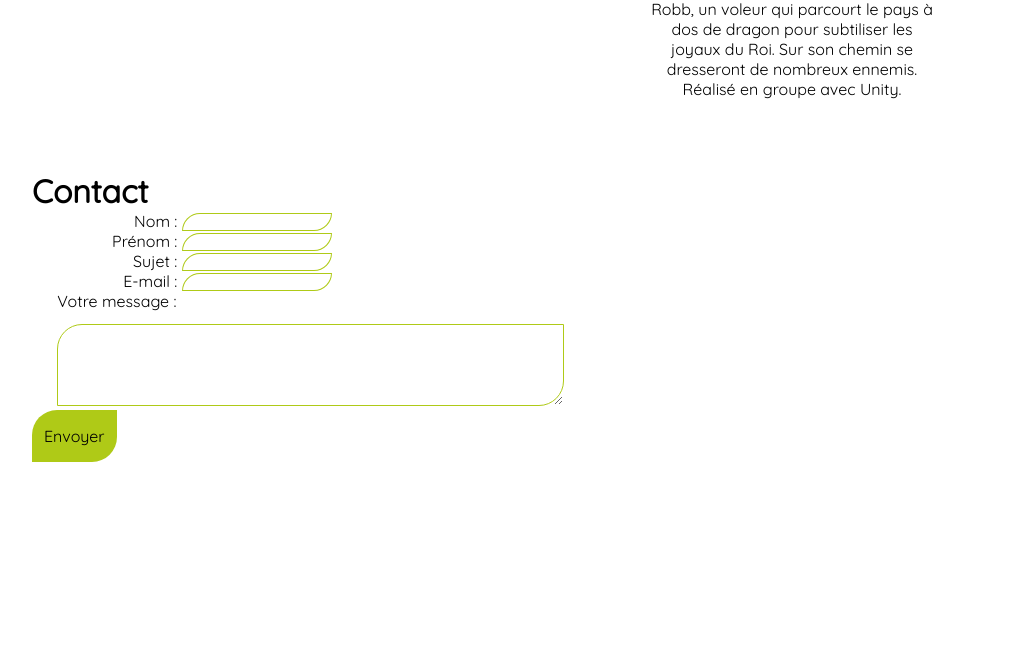
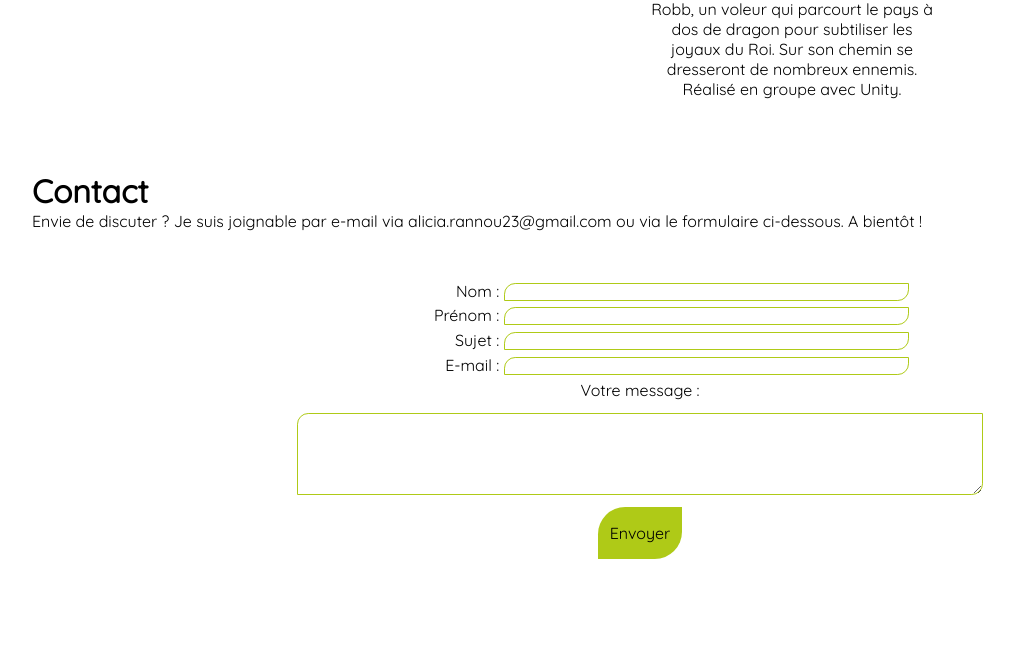
Before and after one commit to arannou/portfolio, a PHP site: page / in a window 1280 px wide. Shown: the part 2931-3578 px from the top of the page, without its empty margins (0-1014 px from the left). Before the commit the page ends 3393 px from the top, so only its background shows below. Run offline with PHP 8.4, Linux system fonts and the light colour scheme.

Commit message:
Add style for contacts and Fix anchors

```diff
--- a/css/style.css
+++ b/css/style.css
@@ -38,6 +38,14 @@ p, label {
 }
 
 /****************************** MENU ************************************/
+
+.anchor {
+    display: block;
+    position: relative;
+    top: -3.5rem;
+    visibility: hidden;
+}
+
 header{
 	position: fixed;
 	display:flex;
@@ -183,6 +191,9 @@ section>div {
 	text-align: justify;
 }
 
+section>div.no-bottom {
+	margin-bottom: 0;
+}
 .links {
 	display: inline;
 	margin: auto;
@@ -222,10 +233,19 @@ section .parcours-container>div {
 
 /*******************   CONTACT ************************/
 
+section#contacts {
+	flex-direction: column;
+}
+.contact-container {
+	text-align: center;
+	padding-bottom: 3rem;
+}
 fieldset {
-	margin-right: 5%;
-	margin-left: 5%;
 	border: none;
+}
+
+fieldset div {
+	margin-top: .3rem;
 }
 
 input[type="submit"]{
@@ -239,28 +259,22 @@ input[type="submit"]{
 	-o-transition: border-radius .3s;
 	transition: border-radius .3s;
 }
-input[type="submit"]:hover{
-	background-color: grey;
-	border-bottom-left-radius: 25px;
-	border-top-right-radius: 25px;
-	border-top-left-radius: 0px;
-	border-bottom-right-radius: 0px;
 
-		-webkit-transition: border-radius .3s;
-	-o-transition: border-radius .3s;
-	transition: border-radius .3s;
-}
-input, textarea {
+input.form-input, textarea {
 	border-bottom-left-radius: 0px;
 	border-top-right-radius: 0px;
-	border-top-left-radius: 25px;
-	border-bottom-right-radius: 25px;
+	border-top-left-radius: .7rem;
+	border-bottom-right-radius: .7rem;
 	border: 1px solid rgb(175, 202, 23);
-	text-indent: 1em;
+	text-indent: .8em;
+	width: calc(10rem + 20%);
 }
 
+textarea {
+	width: calc(20rem + 30%);
+}
 label {
-	width: 120px;
+	width: 8rem;
 	display: inline-block;
 	text-align: right;
 }
@@ -270,6 +284,8 @@ input:focus, textarea:focus {
 	border-width: 2px;
 }
 
+
+/* creations  */
 .slide {
 	flex-basis: 200px;
 	flex-shrink: 0;
@@ -293,7 +309,7 @@ input:focus, textarea:focus {
 }
 
 section#creations {
-	display: block;
+	flex-direction: column;
 }
 
 .creations-container {
@@ -318,7 +334,7 @@ section#creations {
 }
 
 
-@media screen and (max-width: 677px) {
+@media screen and (max-width: 697px) {
 	header {
 		justify-content: center;
 	}
@@ -337,6 +353,9 @@ section#creations {
 		margin: auto;
 		padding: 0 2rem;
 		flex-shrink: 1;
+	}
+	.anchor {
+		top: -7rem;
 	}
 
 }
@@ -404,6 +423,18 @@ section#creations {
 	section .parcours-container>div {
 		flex-direction: column;
 	}
+
+	label {
+		width: 3.5rem;
+	}
+
+	textarea {
+		width: 100%;
+	}
+
+	.anchor {
+		top: -4rem;
+	}
 }
 
 @media screen and (max-width: 358px) {
--- a/index.php
+++ b/index.php
@@ -46,7 +46,7 @@
 				</li>
 				<li ><a href="#parcours">Parcours</a>
 			</li>
-			<li><a href="#creations">Réalisations</a>
+			<li><a href="#realisations">Réalisations</a>
 		</li>
 		<li><a href="#contact">Contact</a>
 		</li>
@@ -56,9 +56,8 @@
 	</header>
 
 	<main>
-
-		<section id="presentation">
-
+		<div class="anchor" id="presentation"></div>
+		<section>
 			<div>
 				<h1>Présentation</h1>
 				<p>Bonjour ! Je m'appelle Alicia et je vous souhaite la bienvenue sur mon site !</p>
@@ -81,8 +80,8 @@
 			</div>
 		</section>
 
-
-		<section id="parcours">
+		<div class="anchor" id="parcours"></div>
+		<section id="parfcours">
 			<div class="parcours-container">
 				<h1>Parcours</h1>
 				<div>
@@ -116,9 +115,9 @@
 			</div>
 		</section>
 
+		<div class="anchor" id="realisations"></div>
 		<section id="creations">
-			<div>
-
+			<div class="no-bottom">
 				<h1>Réalisations</h1>
 			</div>
 			<div class="creations-container">
@@ -397,27 +396,30 @@ foreach($creations as $crea) {
 			</div>
 		</section>
 
-
-		<section id="contact">
-			<div class="intro">
+		<div class="anchor" id="contact"></div>
+		<section id="contacts">
+			<div class="no-bottom">
 				<h1>Contact</h1>
+				<p>Envie de discuter ? Je suis joignable par e-mail via <a href="mailto:alicia.rannou23@gmail.com">alicia.rannou23@gmail.com</a> ou via le formulaire ci-dessous. A bientôt !
+			</div>
+			<div class="contact-container">
 				<form action="envoiMail.php" method="POST">
 					<fieldset>
 						<div>
 							<label for="nom">Nom :</label>
-							<input type="text" id="nom" name="nom" value="" />
+							<input type="text" class="form-input" id="nom" name="nom" value="" />
 						</div>
 						<div>
 							<label for="prenom">Prénom :</label>
-							<input type="text" id="prenom" name="prenom" />
+							<input type="text" class="form-input" id="prenom" name="prenom" />
 						</div>
 						<div>
 							<label for="sujet">Sujet :</label>
-							<input type="text" id="sujet" name="sujet" />
+							<input type="text" class="form-input" id="sujet" name="sujet" />
 						</div>
 						<div>
 							<label for="email">E-mail :</label>
-							<input type="email" id="email" name="email" required />
+							<input class="form-input" type="email" id="email" name="email" required />
 						</div>
 						<div>
 							<p>Votre message :</p>
@@ -425,7 +427,7 @@ foreach($creations as $crea) {
 						</div>
 					</fieldset>
 					<div>
-						<input type="submit" value="Envoyer" />
+						<input class="bouton" type="submit" value="Envoyer" />
 					</div>
 				</form>
 			</div>
```
